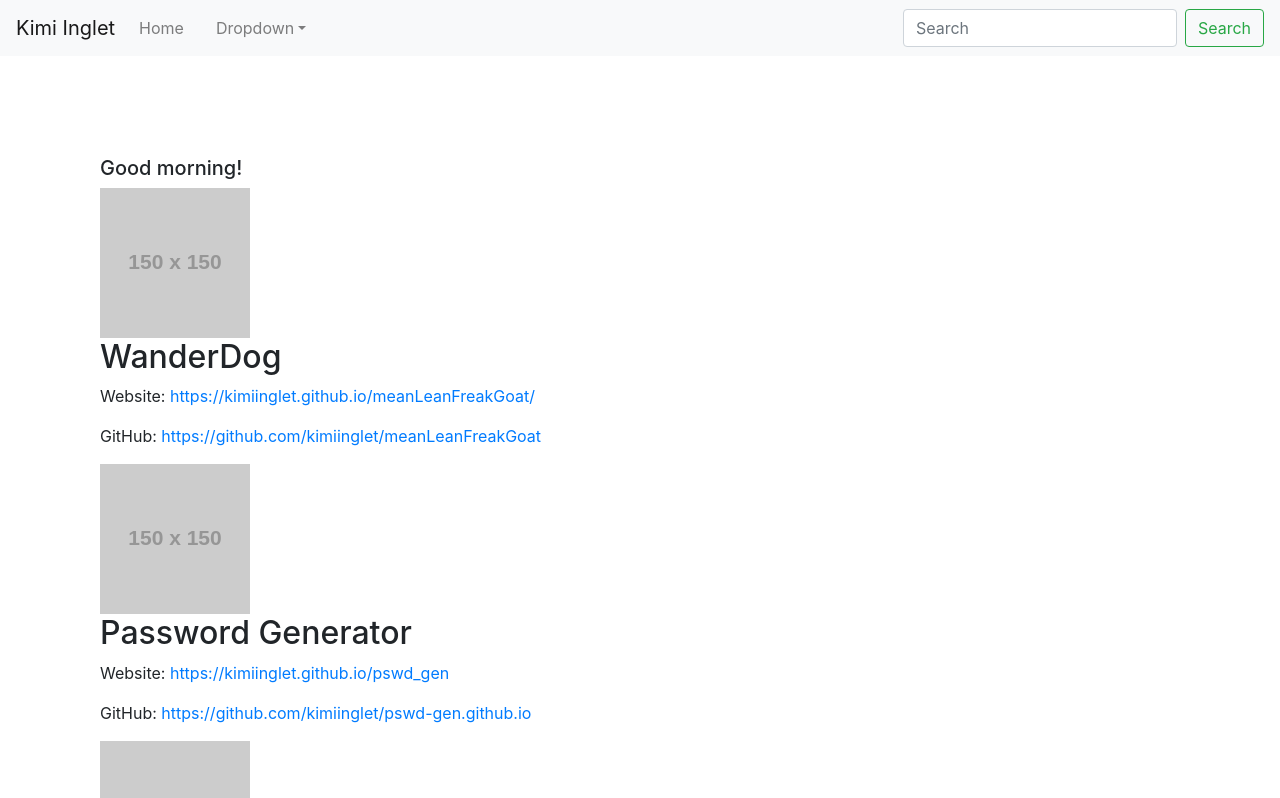
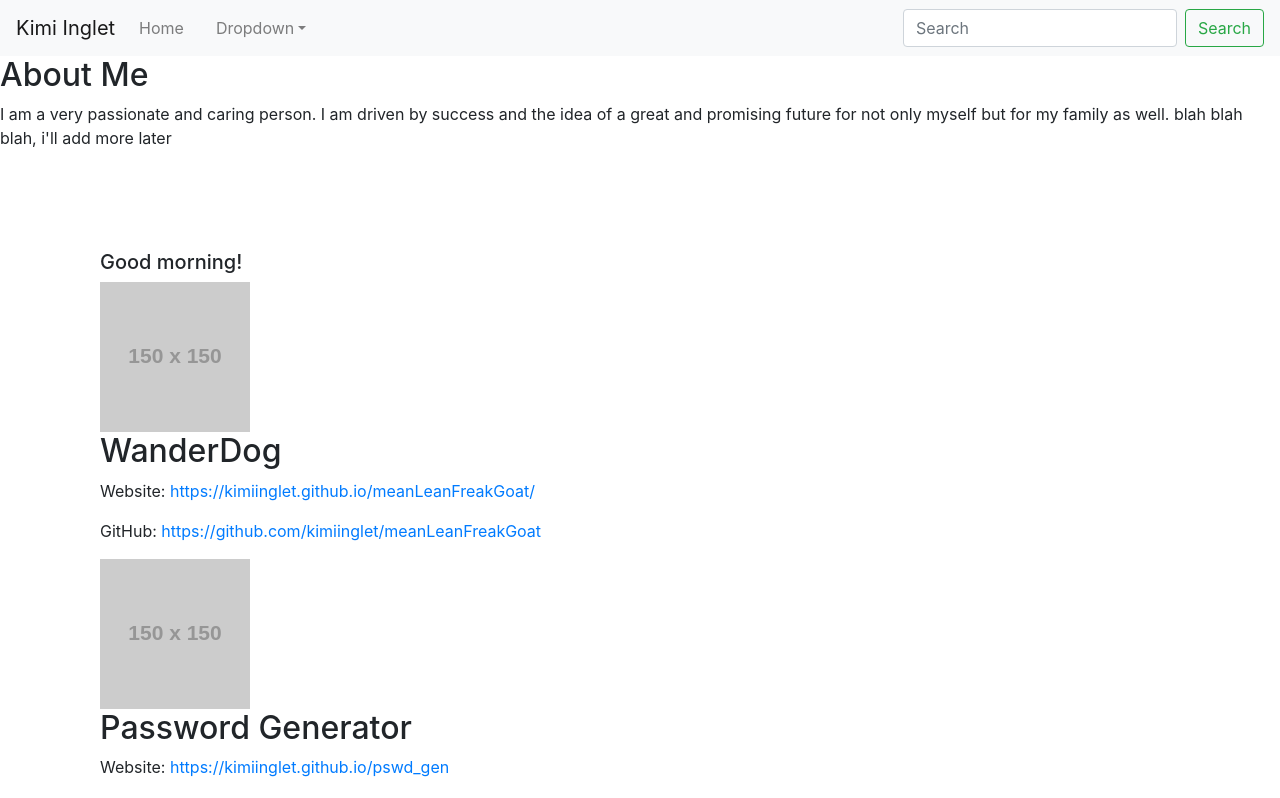
Before and after one commit to kimiinglet/reactToMyPortfolio, a React (Create React App) app in the folder portfolio/: page / in a window 1280 px wide. Shown: the top 798 px of the page. Built offline with nearby package versions, Linux system fonts and the light colour scheme.

Commit message:
about me/ cards

```diff
--- a/portfolio/src/App.js
+++ b/portfolio/src/App.js
@@ -4,6 +4,8 @@ import Footer from "./components/Footer"
 import 'bootstrap/dist/css/bootstrap.min.css';
 import Header from "./components/Header"
 import Home from './components/Home';
+import AboutMe from "./components/AboutMe";
+
 
 
 class App extends Component {
@@ -12,6 +14,7 @@ class App extends Component {
     return (
       <div>
         <Header />
+        <AboutMe />
         <Home />
 
         <Footer />
--- /dev/null
+++ b/portfolio/src/components/AboutMe.js
@@ -0,0 +1,14 @@
+import React from 'react';
+
+function AboutMe() {
+    return (
+        <div>
+            <h2>About Me</h2>
+        <p>I am a very passionate and caring person. I am driven by success and the idea of a great and
+        promising future for not only myself but for my family as well.
+       blah blah blah, i'll add more later</p>
+    </div>
+    )
+}
+
+export default AboutMe
```
